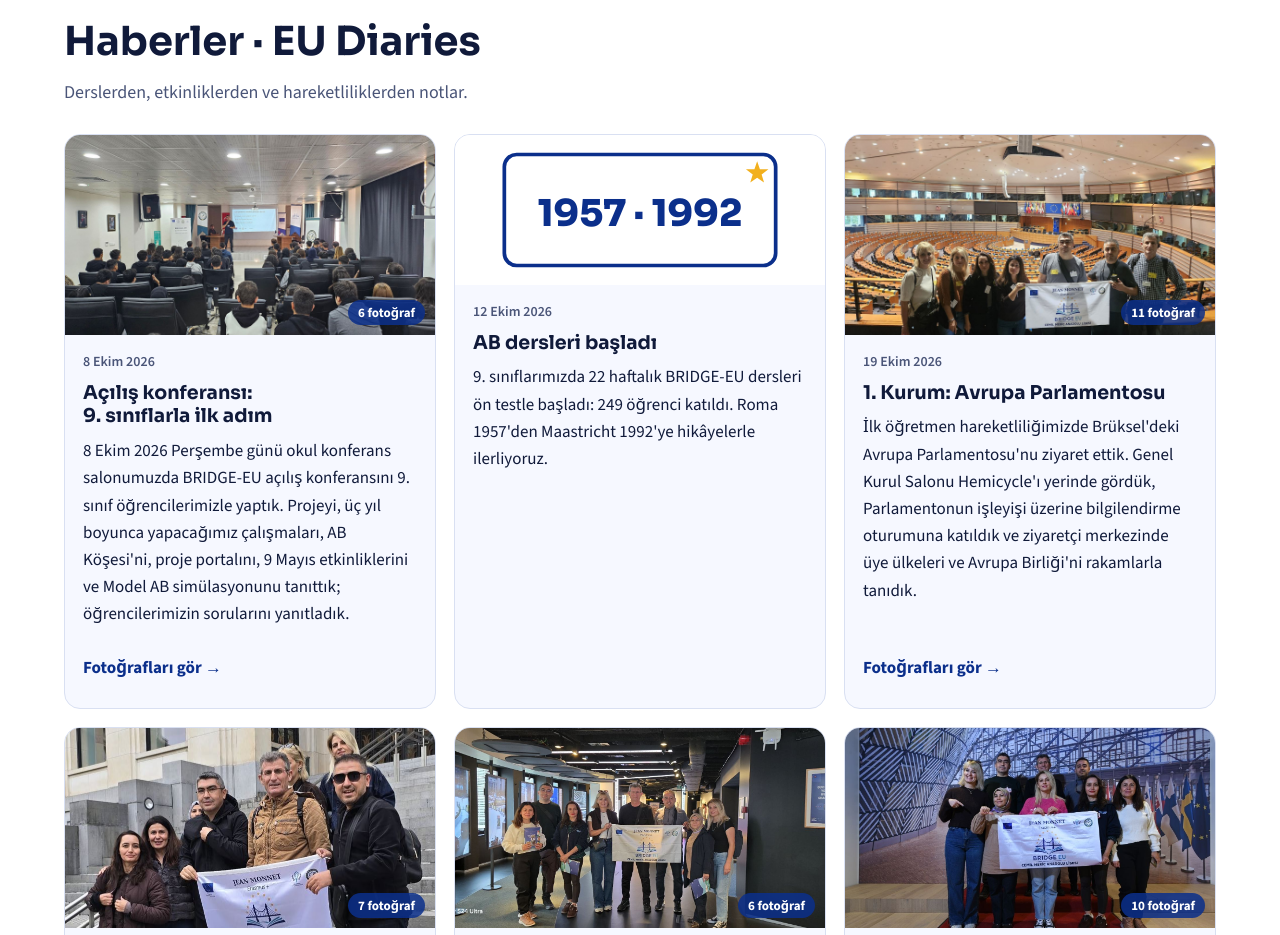
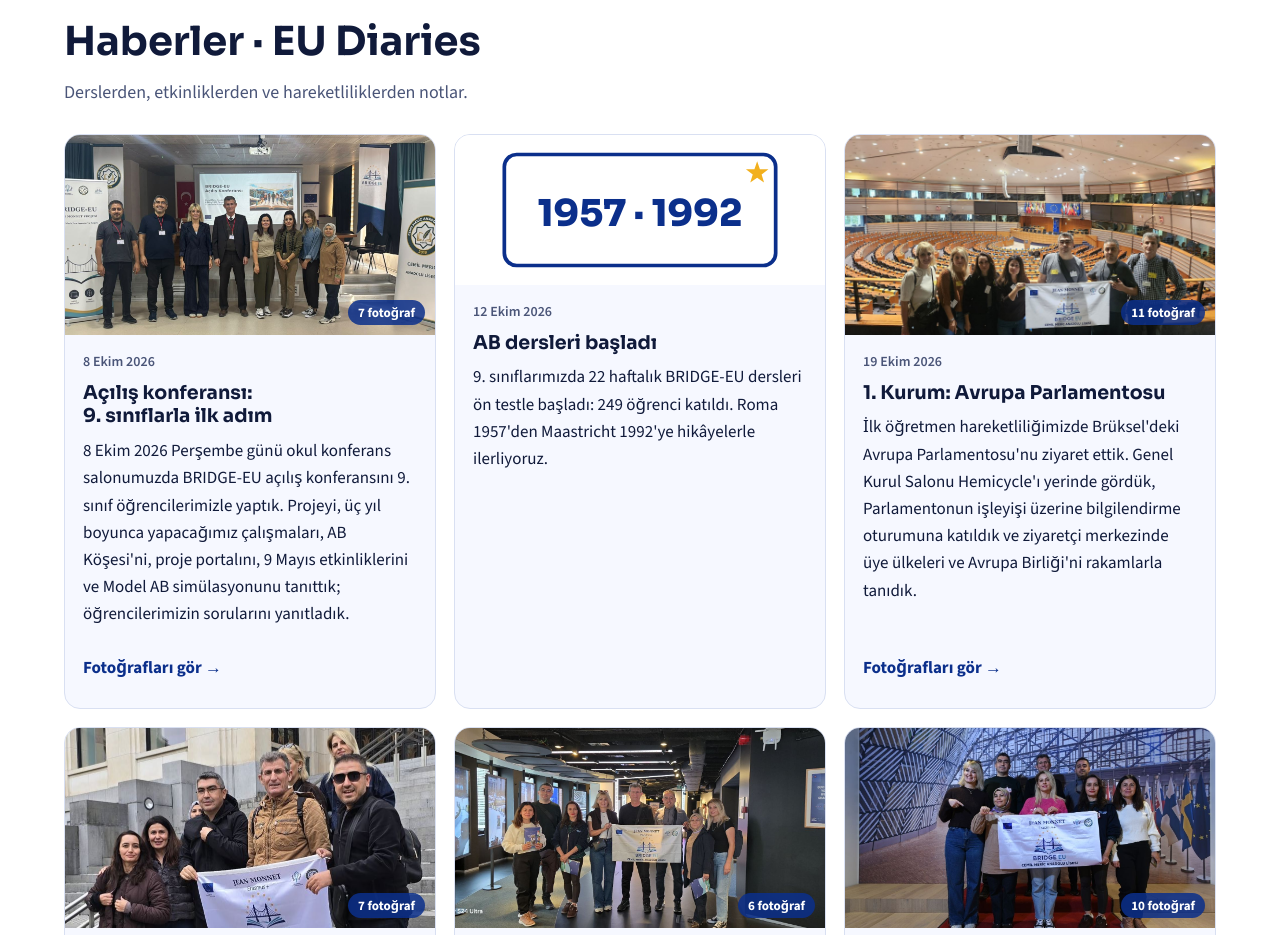
Before and after one commit to konyabridgeeu/konyabridgeeu.github.io, a plain HTML site: page index.html in a window 1280 px wide. Shown: the part 2500-3435 px from the top of the page. Drawn offline with nearby package versions, Linux system fonts and the light colour scheme.

Commit message:
Add files via upload

```diff
--- a/index.html
+++ b/index.html
@@ -304,7 +304,7 @@ const ART={
  museum:box('#e9efff',`<path d="M60 62 L150 28 L240 62Z" fill="${C1}"/><rect x="66" y="62" width="168" height="8" fill="${C1}"/><g fill="#fff" stroke="${C1}" stroke-width="2">${[0,1,2,3,4].map(i=>`<rect x="${78+i*32}" y="72" width="14" height="50"/>`).join('')}</g><rect x="56" y="122" width="188" height="10" fill="${C1}"/><use href="#star" transform="translate(150 50) scale(.7)" fill="${C2}"/>`),
  class:box('#fff',`<rect x="40" y="30" width="220" height="90" rx="10" fill="#fff" stroke="${C1}" stroke-width="3"/><text x="150" y="88" text-anchor="middle" font-family="Sora,sans-serif" font-weight="800" font-size="30" fill="${C1}">1957 · 1992</text>${stars(5,150,118,0.1,.6).slice(0,0)}<use href="#star" transform="translate(245 45) scale(.8)" fill="${C2}"/>`)};
 /* HABER EKLEMEK: listenin başına yeni bir satır ekleyin. Alanlar: çizim türü (foto yoksa), tarih TR, tarih EN, başlık TR, başlık EN, metin TR, metin EN, fotoğraflar [[dosya, açıklama TR, açıklama EN], ...] */
-const KONF=[["2026-10-08-konferans-01.jpg", "Açılış konferansında 9. sınıf öğrencilerimize projeyi tanıttık", "Introducing the project to our 9th graders at the opening conference"], ["2026-10-08-konferans-02.jpg", "\"BRIDGE-EU Açılış Konferansı: 9. sınıflarla ilk adım\"", "\"BRIDGE-EU Opening Conference: first step with the 9th grade\""], ["2026-10-08-konferans-03.jpg", "Çalışmaların okulda görünür olacak: AB Köşesi, proje portalı, 9 Mayıs etkinlikleri", "Your work will be visible: EU Corner, project portal, Europe Day events"], ["2026-10-08-konferans-04.jpg", "Model AB nasıl bir etkinlik?", "What is Model EU?"], ["2026-10-08-konferans-05.jpg", "Konferans salonunda soru-cevap", "Questions and answers in the hall"], ["2026-10-08-konferans-afis.jpg", "Açılış konferansı afişi", "Opening conference poster"]];
+const KONF=[["2026-10-08-konferans-00.jpg", "BRIDGE-EU proje ekibi açılış konferansında", "The BRIDGE-EU project team at the opening conference"], ["2026-10-08-konferans-01.jpg", "Açılış konferansında 9. sınıf öğrencilerimize projeyi tanıttık", "Introducing the project to our 9th graders at the opening conference"], ["2026-10-08-konferans-02.jpg", "\"BRIDGE-EU Açılış Konferansı: 9. sınıflarla ilk adım\"", "\"BRIDGE-EU Opening Conference: first step with the 9th grade\""], ["2026-10-08-konferans-03.jpg", "Çalışmaların okulda görünür olacak: AB Köşesi, proje portalı, 9 Mayıs etkinlikleri", "Your work will be visible: EU Corner, project portal, Europe Day events"], ["2026-10-08-konferans-04.jpg", "Model AB nasıl bir etkinlik?", "What is Model EU?"], ["2026-10-08-konferans-05.jpg", "Konferans salonunda soru-cevap", "Questions and answers in the hall"], ["2026-10-08-konferans-afis.jpg", "Açılış konferansı afişi", "Opening conference poster"]];
 const BRUG=[["2026-10-23-brugge-01.jpg", "Kanal gezisinde BRIDGE EU bayrağıyla", "With the BRIDGE EU banner on the canal tour"], ["2026-10-23-brugge-02.jpg", "Concertgebouw önünde ekibimiz", "Our team outside the Concertgebouw"], ["2026-10-23-brugge-03.jpg", "Concertgebouw girişinde", "At the Concertgebouw entrance"], ["2026-10-23-brugge-04.jpg", "2002 Avrupa Kültür Başkenti yılında açılan Concertgebouw", "The Concertgebouw, opened in 2002 when Bruges was European Capital of Culture"], ["2026-10-23-brugge-05.jpg", "Concertgebouw ve çevresindeki kamusal alan", "The Concertgebouw and the public space around it"], ["2026-10-23-brugge-06.jpg", "Concertgebouw'un kule cephesi", "The Concertgebouw tower façade"], ["2026-10-23-brugge-07.jpg", "Concertgebouw'a doğru", "Walking towards the Concertgebouw"], ["2026-10-23-brugge-08.jpg", "Tanıtım materyalleri: kültüre erişim", "Information banners: access to culture"], ["2026-10-23-brugge-09.jpg", "Markt meydanı", "The Markt square"], ["2026-10-23-brugge-10.jpg", "Belfort'un görüldüğü kanal manzarası", "A canal view with the Belfry"], ["2026-10-23-brugge-11.jpg", "Brugge kanalları ve tekne iskelesi", "Bruges canals and the boat landing"]];
 const GENT=[["2026-10-22-gent-01.jpg", "Ekibimiz BRIDGE EU bayrağıyla Gent'in tarihi meydanında", "Our team with the BRIDGE EU banner in Ghent's historic square"], ["2026-10-22-gent-02.jpg", "De Zonnepoort okulu önünde", "Outside De Zonnepoort school"], ["2026-10-22-gent-03.jpg", "Bisiklet park alanları: sürdürülebilir ulaşım", "Bike parking: sustainable mobility"], ["2026-10-22-gent-04.jpg", "Belfort kulesi önünde", "In front of the Belfry"], ["2026-10-22-gent-05.jpg", "Gent'in kanal kıyıları", "Ghent's canal banks"], ["2026-10-22-gent-06.jpg", "Kanalda tekne turu ve kıyıdaki yenileme çalışmaları", "A canal boat and renovation work on the quay"], ["2026-10-22-gent-07.jpg", "Kanal kıyısındaki tekne iskelesi", "The boat landing on the canal"], ["2026-10-22-gent-08.jpg", "Tarihi miras ve günlük hayat iç içe: Belfort çevresi", "Heritage and daily life side by side around the Belfry"]];
 const EACE=[["2026-10-21-eacea-01.jpg", "Ekibimiz EACEA proje uzmanlarıyla birlikte", "Our team with the EACEA project officers"], ["2026-10-21-eacea-02.jpg", "Görüşme sonrası BRIDGE EU bayrağıyla", "With the BRIDGE EU banner after the meeting"], ["2026-10-21-eacea-03.jpg", "Projemizi ve bugüne kadarki çalışmalarımızı tanıtırken", "Presenting our project and our work so far"], ["2026-10-21-eacea-04.jpg", "Proje sürecini birlikte değerlendirirken", "Reviewing the project together"], ["2026-10-21-eacea-05.jpg", "Rehberlik ve geri bildirim", "Guidance and feedback"], ["2026-10-21-eacea-06.jpg", "Sonraki adımları konuşurken", "Discussing the next steps"], ["2026-10-21-eacea-07.jpg", "Konya'dan getirdiğimiz hediyeyi takdim ederken", "Presenting our gift from Konya"], ["2026-10-21-eacea-08.jpg", "Hediyemiz uzmanlarımızın elinde", "Our gift in the officers' hands"], ["2026-10-21-eacea-09.jpg", "Jean Monnet \"Learning about EU\" çantası", "The Jean Monnet \"Learning about EU\" bag"], ["2026-10-21-eacea-10.jpg", "EACEA'ya giderken Brüksel'in iş merkezi", "On the way to EACEA through Brussels' business district"]];
```
Also changed, not shown: 2026-10-08-konferans-00.jpg (added).
